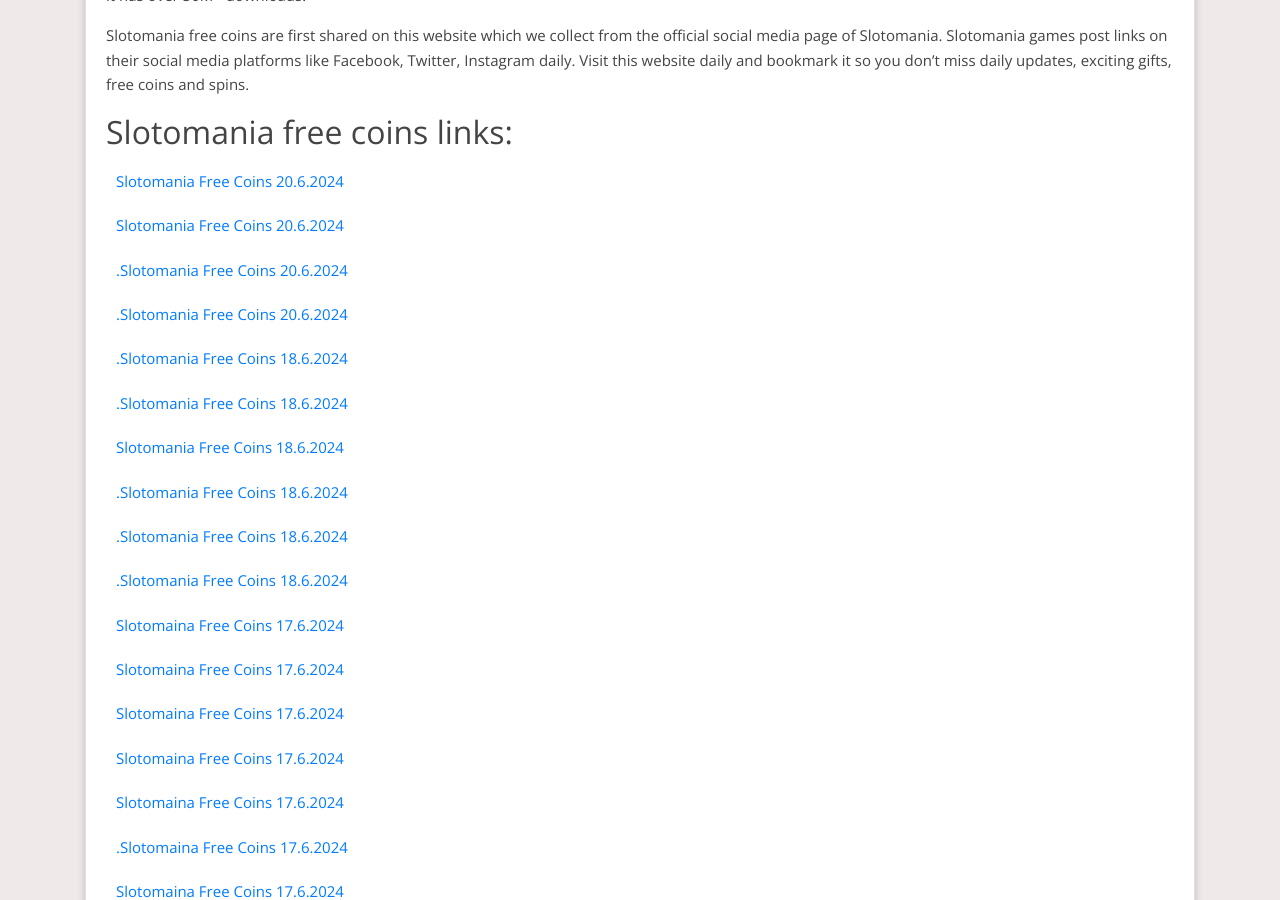
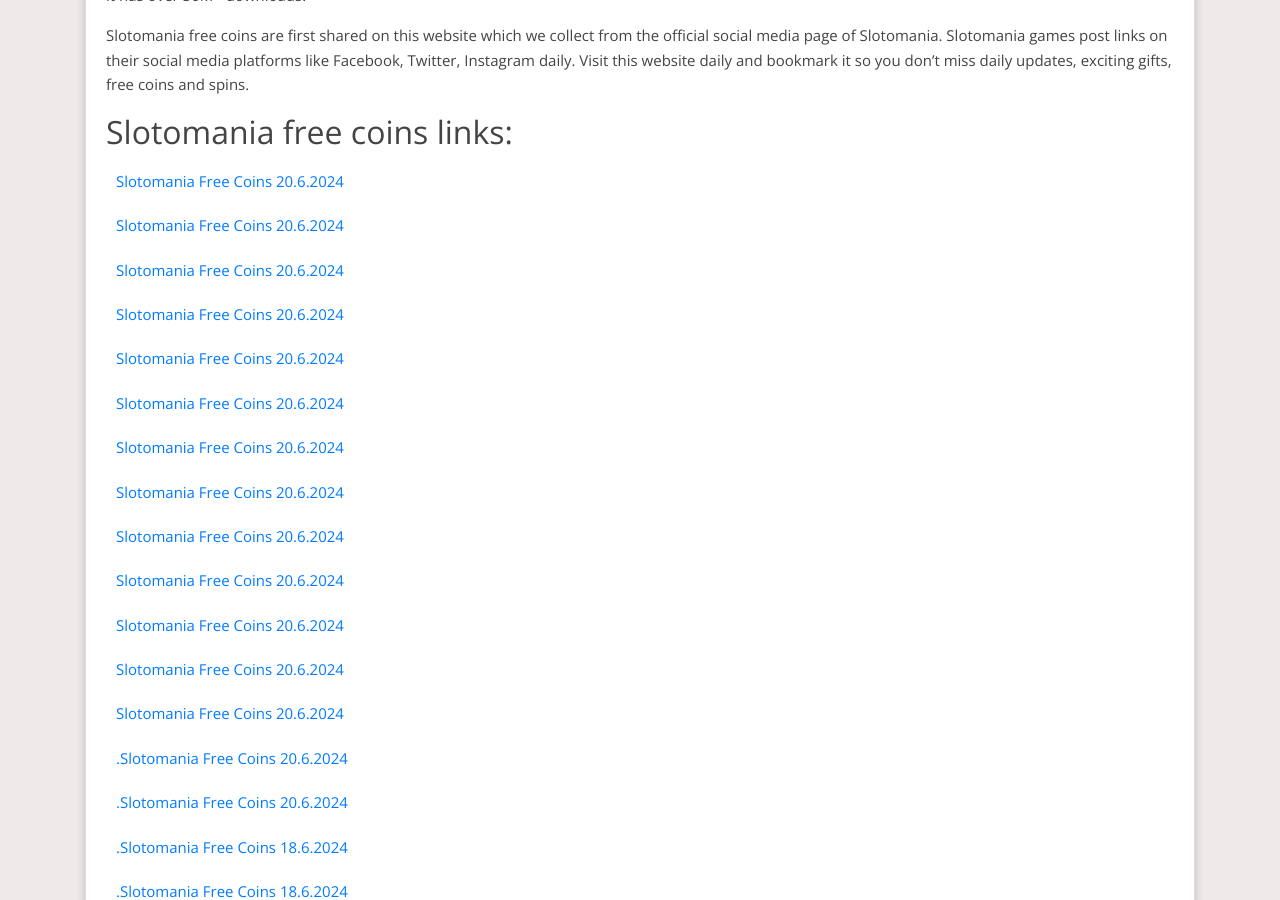
Before and after one commit to Prollad99/bs-net, a Jekyll site: the page built from _posts/Free Coins/2024-06-14-slotomania-free-coins.md, in a window 1280 px wide and 900 px high, scrolled down 322 px. Built offline with Jekyll 4.4.1, drawn with Linux system fonts in a browser that asks for light colours; nearby versions of some CDN libraries; comment, search, counter and statistics services are not loaded.

Commit message:
Update slotomania reward links

```diff
--- a/_includes/slotomania.html
+++ b/_includes/slotomania.html
@@ -1,4 +1,15 @@
 <html><body><div class="reward"><ul>
+<li><a href="https://api.playtika.com/redirector/?coupon_token=1_3_1718719200248_ymep54yz">slotomania free coins 20.6.2024</a></li>
+<li><a href="https://api.playtika.com/redirector/?coupon_token=1_3_1718739000184_pz7gp0jw">slotomania free coins 20.6.2024</a></li>
+<li><a href="https://api.playtika.com/redirector/?coupon_token=1_3_1718825400160_ogl4m3gk">slotomania free coins 20.6.2024</a></li>
+<li><a href="https://api.playtika.com/redirector/?coupon_token=1_3_1718665200066_roe8jw0z">slotomania free coins 20.6.2024</a></li>
+<li><a href="https://api.playtika.com/redirector/?coupon_token=1_3_1718276283325_74l5p85y">slotomania free coins 20.6.2024</a></li>
+<li><a href="https://api.playtika.com/redirector/?coupon_token=1_3_1718276519442_pz5wlgg6">slotomania free coins 20.6.2024</a></li>
+<li><a href="https://api.playtika.com/redirector/?coupon_token=1_3_1718735400455_2o75nplg">slotomania free coins 20.6.2024</a></li>
+<li><a href="https://api.playtika.com/redirector/?coupon_token=1_3_1718632223279_op5gompy">slotomania free coins 20.6.2024</a></li>
+<li><a href="https://api.playtika.com/redirector/?coupon_token=1_3_1718821800468_wljm853d">slotomania free coins 20.6.2024</a></li>
+<li><a href="https://api.playtika.com/redirector/?coupon_token=1_3_1717068979604_ymp8gx95">slotomania free coins 20.6.2024</a></li>
+<li><a href="https://api.playtika.com/redirector/?coupon_token=1_3_1718798332718_2o775dm4">slotomania free coins 20.6.2024</a></li>
 <li><a href="https://api.playtika.com/redirector/?coupon_token=1_3_1718825400160_ogl4m3gk">slotomania free coins 20.6.2024</a></li>
 <li><a href="https://api.playtika.com/redirector/?coupon_token=1_3_1718821800468_wljm853d">slotomania free coins 20.6.2024</a></li>
 <li><a href="https://api.playtika.com/redirector/?coupon_token=1_3_1718798332718_2o775dm4">.slotomania free coins 20.6.2024</a></li>
```
Also changed, not shown: links-json/slotomania.json (+44 -0 lines).
